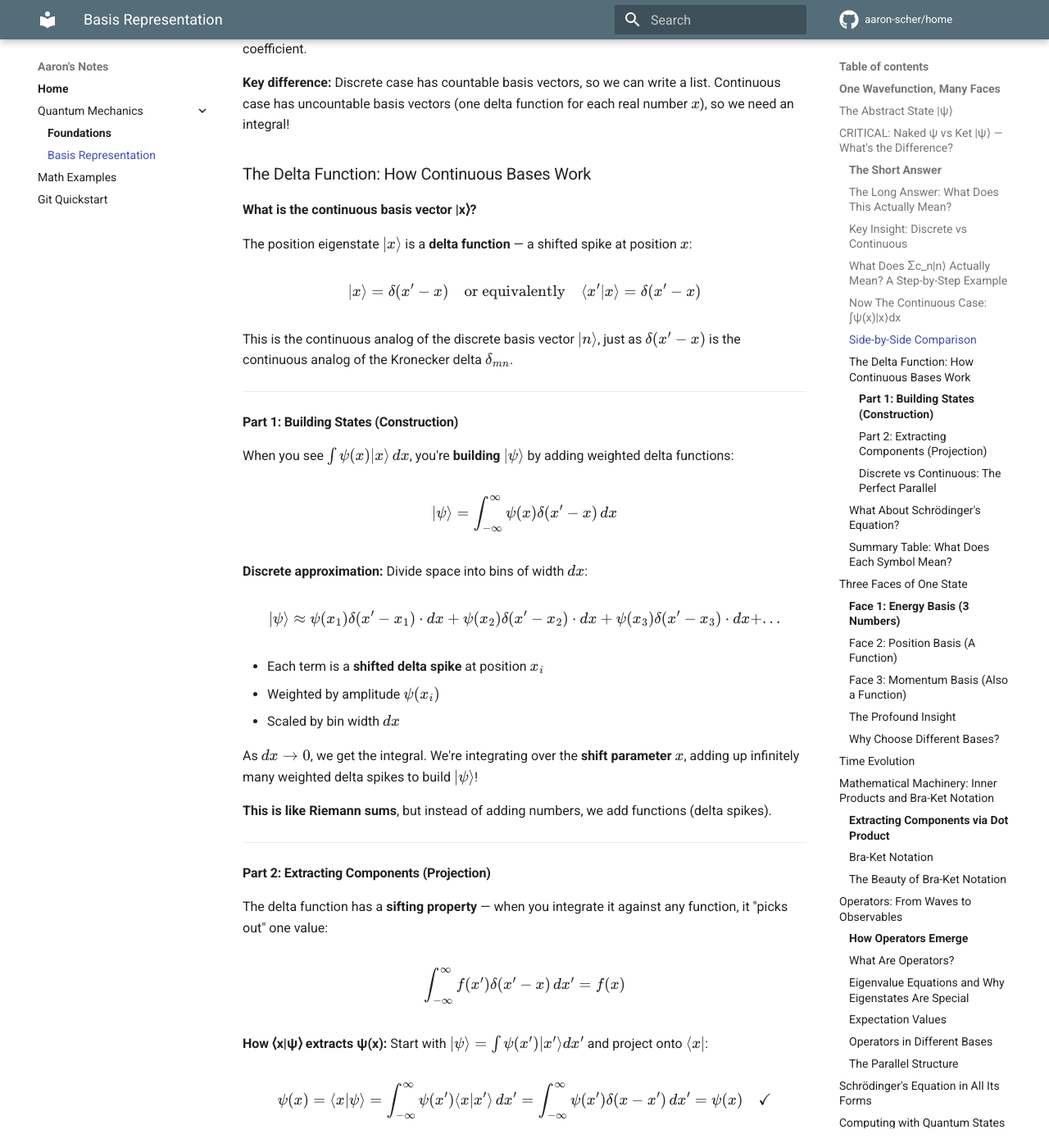
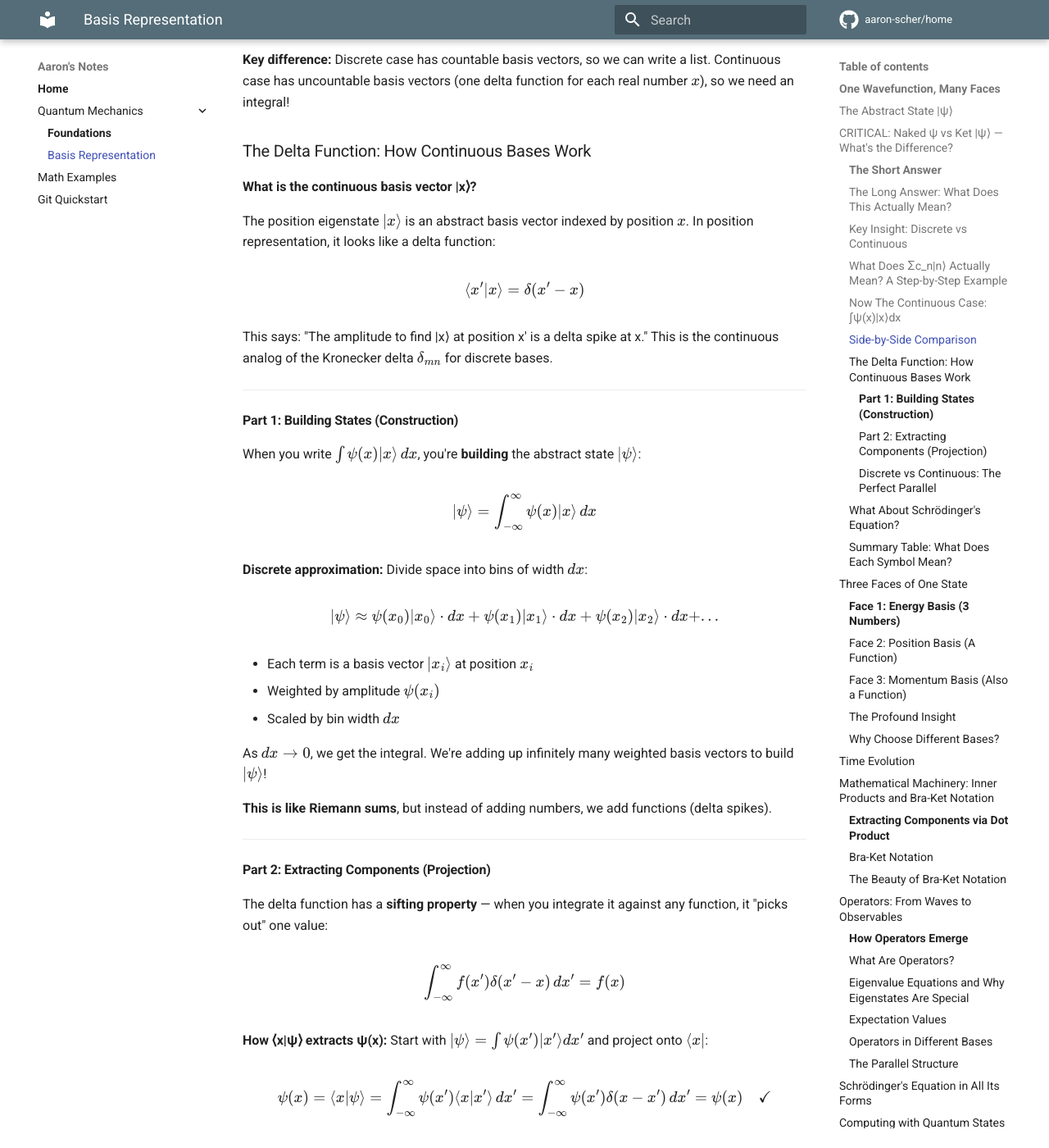
Before and after one commit to aaron-scher/home, an MkDocs documentation site: the page built from docs/quantum-mechanics/quantum-basis-representation.md, in a window 1280 px wide and 1400 px high, scrolled down 5924 px. Shown: the whole window at 82% size. Built offline with MkDocs 1.6.1 and Material for MkDocs 9.7.7, drawn with Linux system fonts in a browser that asks for light colours; comment, search, counter and statistics services are not loaded; some of the changed text lies outside the part shown.

Commit message:
Fix x vs x' notation: keep building and extraction distinct
Clarified the standard convention for position basis notation:

BUILDING the state (construction):
- |ψ⟩ = ∫ψ(x)|x⟩dx  (integrate over x, add basis vectors)
- NO x' appears - we're building the abstract state
- Example: |ψ⟩ ≈ ψ(x₀)|x₀⟩·dx + ψ(x₁)|x₁⟩·dx + ...

EXTRACTING the wavefunction (projection):
- ψ(x') = ⟨x'|ψ⟩ (x' is the evaluation point)
- Inner product: ⟨x'|x⟩ = δ(x'-x) (delta appears HERE)
- Result: ψ(x') = ∫δ(x'-x)ψ(x)dx = ψ(x')

Key fix:
- Don't write "|x⟩ = δ(x'-x)" (confusing)
- Write "⟨x'|x⟩ = δ(x'-x)" (correct)
- |x⟩ is abstract basis vector indexed by x
- Delta function only appears in inner products

Updated all sections to use this consistent notation.

🤖 Generated with [Claude Code](https://claude.com/claude-code)

Co-Authored-By: Claude <noreply@anthropic.com>

```diff
--- a/docs/quantum-mechanics/quantum-basis-representation.md
+++ b/docs/quantum-mechanics/quantum-basis-representation.md
@@ -153,13 +153,13 @@ Now let's do the **continuous analog**. The key difference: we can't write a lis
 
 **What is the continuous "basis vector" |x⟩?**
 
-The position eigenstate $|x\rangle$ is a **delta function** — an infinitely sharp spike at position $x$:
+The position eigenstate $|x\rangle$ is an abstract basis vector indexed by $x$. In position representation, it looks like a delta function:
 
 $$
-|x\rangle = \delta(x' - x) \quad \text{(in position representation)}
+\langle x' | x \rangle = \delta(x' - x) \quad \text{(amplitude at position } x' \text{)}
 $$
 
-This is a shifted delta function: zero everywhere except at position $x$, where it has an infinite spike. It's the continuous analog of the discrete basis vector $|n\rangle$.
+This is the continuous analog of the discrete basis vector $|n\rangle$. It's zero everywhere except at position $x$, where it has an infinite spike.
 
 **The compact notation:**
 $$
@@ -172,12 +172,12 @@ This is the continuous version of $\sum_n c_n |n\rangle$! Let's break it down.
 
 Imagine we divide space into tiny bins of width $dx$. At each position $x_i$, we have:
 * A coefficient: $\psi(x_i)$ (the amplitude at that position)
-* A basis vector: $|x_i\rangle = \delta(x' - x_i)$ (delta spike at $x_i$)
+* A basis vector: $|x_i\rangle$ (the position eigenstate at $x_i$)
 
 The discrete approximation is:
 
 $$
-|\psi\rangle \approx \psi(x_0) \delta(x' - x_0) \cdot dx + \psi(x_1) \delta(x' - x_1) \cdot dx + \psi(x_2) \delta(x' - x_2) \cdot dx + ...
+|\psi\rangle \approx \psi(x_0)|x_0\rangle \cdot dx + \psi(x_1)|x_1\rangle \cdot dx + \psi(x_2)|x_2\rangle \cdot dx + ...
 $$
 
 Or more compactly:
@@ -186,40 +186,40 @@ $$
 |\psi\rangle \approx \sum_{\text{all bins}} \psi(x_i) |x_i\rangle \cdot dx
 $$
 
-Each term $\psi(x_i)|x_i\rangle \cdot dx$ contributes a weighted delta function at position $x_i$.
+Each term $\psi(x_i)|x_i\rangle \cdot dx$ contributes a weighted basis vector at position $x_i$.
 
 **With concrete numbers (dx = 0.1):**
 
 $$
-|\psi\rangle \approx \psi(-0.2) \cdot \delta(x'+0.2) \cdot 0.1 + \psi(-0.1) \cdot \delta(x'+0.1) \cdot 0.1 + \psi(0.0) \cdot \delta(x') \cdot 0.1 + ...
+|\psi\rangle \approx \psi(-0.2)|x=-0.2\rangle \cdot 0.1 + \psi(-0.1)|x=-0.1\rangle \cdot 0.1 + \psi(0.0)|x=0.0\rangle \cdot 0.1 + ...
 $$
 
 As $dx \to 0$, this sum becomes the integral:
 
 $$
-|\psi\rangle = \int_{-\infty}^{\infty} \psi(x) \cdot \delta(x' - x) \, dx = \int_{-\infty}^{\infty} \psi(x) |x\rangle \, dx
+|\psi\rangle = \int_{-\infty}^{\infty} \psi(x) |x\rangle \, dx
 $$
 
-**Key insight:** You can't write "sum over all x" as a literal list because there are too many x values (uncountable). But you CAN write it as an integral, which is the continuous version of a sum. The thing you're adding up at each point is $\psi(x)|x\rangle$, where $|x\rangle$ is the delta function at that position.
+**Key insight:** You can't write "sum over all x" as a literal list because there are too many x values (uncountable). But you CAN write it as an integral, which is the continuous version of a sum. The thing you're adding up at each point is $\psi(x)|x\rangle$, where $|x\rangle$ is the basis vector at that position.
 
 **Concrete example with a Gaussian wavefunction:**
 
 Suppose $\psi(x) = e^{-x^2/2}$ (unnormalized Gaussian). Then:
 
 $$
-|\psi\rangle = \int_{-\infty}^{\infty} e^{-x^2/2} |x\rangle \, dx = \int_{-\infty}^{\infty} e^{-x^2/2} \delta(x' - x) \, dx
+|\psi\rangle = \int_{-\infty}^{\infty} e^{-x^2/2} |x\rangle \, dx
 $$
 
 Written out with specific positions (discrete approximation):
-* At $x = 0$: add $1.00 \cdot \delta(x') \cdot dx$ (largest contribution)
-* At $x = 1$: add $0.61 \cdot \delta(x' - 1) \cdot dx$
-* At $x = 2$: add $0.14 \cdot \delta(x' - 2) \cdot dx$
-* At $x = 3$: add $0.01 \cdot \delta(x' - 3) \cdot dx$ (small contribution)
+* At $x = 0$: add $1.00 \cdot |x=0\rangle \cdot dx$ (largest contribution)
+* At $x = 1$: add $0.61 \cdot |x=1\rangle \cdot dx$
+* At $x = 2$: add $0.14 \cdot |x=2\rangle \cdot dx$
+* At $x = 3$: add $0.01 \cdot |x=3\rangle \cdot dx$ (small contribution)
 * etc. for all $x$ from $-\infty$ to $+\infty$
 
-Each term is a **weighted delta function** at that position. The Gaussian $e^{-x^2/2}$ weights how much each position contributes. Positions near $x = 0$ get large weights, positions far away get small weights.
+Each term is a **weighted basis vector** at that position. The Gaussian $e^{-x^2/2}$ weights how much each position contributes. Positions near $x = 0$ get large weights, positions far away get small weights.
 
-**The integral adds up all these weighted delta spikes** to build the final state $|\psi\rangle$, which in position representation looks like the smooth Gaussian function $\psi(x')$.
+**The integral adds up all these weighted basis vectors** to build the final state $|\psi\rangle$.
 
 ### Side-by-Side Comparison
 
@@ -242,35 +242,35 @@ Both are doing the **same thing**: building a state by adding up basis vectors,
 
 **What is the continuous basis vector |x⟩?**
 
-The position eigenstate $|x\rangle$ is a **delta function** — a shifted spike at position $x$:
+The position eigenstate $|x\rangle$ is an abstract basis vector indexed by position $x$. In position representation, it looks like a delta function:
 
 $$
-|x\rangle = \delta(x' - x) \quad \text{or equivalently} \quad \langle x' | x \rangle = \delta(x' - x)
+\langle x' | x \rangle = \delta(x' - x)
 $$
 
-This is the continuous analog of the discrete basis vector $|n\rangle$, just as $\delta(x'-x)$ is the continuous analog of the Kronecker delta $\delta_{mn}$.
+This says: "The amplitude to find |x⟩ at position x' is a delta spike at x." This is the continuous analog of the Kronecker delta $\delta_{mn}$ for discrete bases.
 
 ---
 
 #### Part 1: Building States (Construction)
 
-When you see $\int \psi(x) |x\rangle \, dx$, you're **building** $|\psi\rangle$ by adding weighted delta functions:
+When you write $\int \psi(x) |x\rangle \, dx$, you're **building** the abstract state $|\psi\rangle$:
 
 $$
-|\psi\rangle = \int_{-\infty}^{\infty} \psi(x) \delta(x' - x) \, dx
+|\psi\rangle = \int_{-\infty}^{\infty} \psi(x) |x\rangle \, dx
 $$
 
 **Discrete approximation:** Divide space into bins of width $dx$:
 
 $$
-|\psi\rangle \approx \psi(x_1)\delta(x'-x_1) \cdot dx + \psi(x_2)\delta(x'-x_2) \cdot dx + \psi(x_3)\delta(x'-x_3) \cdot dx + ...
+|\psi\rangle \approx \psi(x_0)|x_0\rangle \cdot dx + \psi(x_1)|x_1\rangle \cdot dx + \psi(x_2)|x_2\rangle \cdot dx + ...
 $$
 
-* Each term is a **shifted delta spike** at position $x_i$
+* Each term is a basis vector $|x_i\rangle$ at position $x_i$
 * Weighted by amplitude $\psi(x_i)$
 * Scaled by bin width $dx$
 
-As $dx \to 0$, we get the integral. We're integrating over the **shift parameter** $x$, adding up infinitely many weighted delta spikes to build $|\psi\rangle$!
+As $dx \to 0$, we get the integral. We're adding up infinitely many weighted basis vectors to build $|\psi\rangle$!
 
 **This is like Riemann sums**, but instead of adding numbers, we add functions (delta spikes).
 
@@ -300,11 +300,11 @@ The delta function sifts out the value at $x$! **This is how the dot product "pi
 |---|---|---|
 | **Orthonormality** | $\langle m \| n \rangle = \delta_{mn}$ | $\langle x' \| x \rangle = \delta(x' - x)$ |
 | **What it means** | Different basis states are orthogonal | Different positions are orthogonal |
-| **"Sifting"** | $\sum_n c_n \delta_{mn} = c_m$ | $\int \psi(x') \delta(x'-x) dx' = \psi(x)$ |
-| **Build state** | $\|\psi\rangle = \sum_n c_n \|n\rangle$ | $\|\psi\rangle = \int \psi(x) \delta(x'-x) dx$ |
-| **Extract component** | $c_m = \sum_n \langle m\|n\rangle c_n$ | $\psi(x) = \int \langle x\|x'\rangle \psi(x') dx'$ |
+| **"Sifting"** | $\sum_n c_n \delta_{mn} = c_m$ | $\int \psi(x) \delta(x'-x) dx = \psi(x')$ |
+| **Build state** | $\|\psi\rangle = \sum_n c_n \|n\rangle$ | $\|\psi\rangle = \int \psi(x) \|x\rangle dx$ |
+| **Extract component** | $c_m = \sum_n \langle m\|n\rangle c_n$ | $\psi(x') = \int \langle x'\|x\rangle \psi(x) dx$ |
 
-In discrete case: $\delta_{mn}$ kills all terms except $m=n$. In continuous case: $\delta(x-x')$ kills all positions except $x'=x$. Same mechanism!
+In discrete case: $\delta_{mn}$ kills all terms except $m=n$. In continuous case: $\delta(x'-x)$ kills all positions except $x=x'$. Same mechanism!
 
 **Physical intuition:** $|x\rangle$ represents a particle **perfectly localized** at position $x$ — zero probability everywhere else, infinite spike at $x$. When you dot this with $|\psi\rangle$, you're asking "how much of $|\psi\rangle$ overlaps with being exactly at position $x$?" The answer is $\psi(x)$.
 
```
